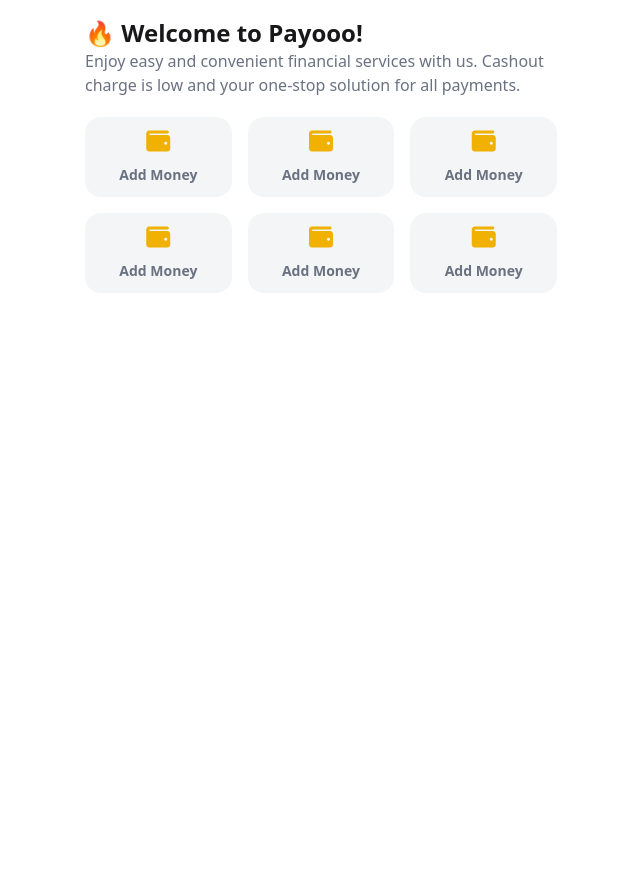
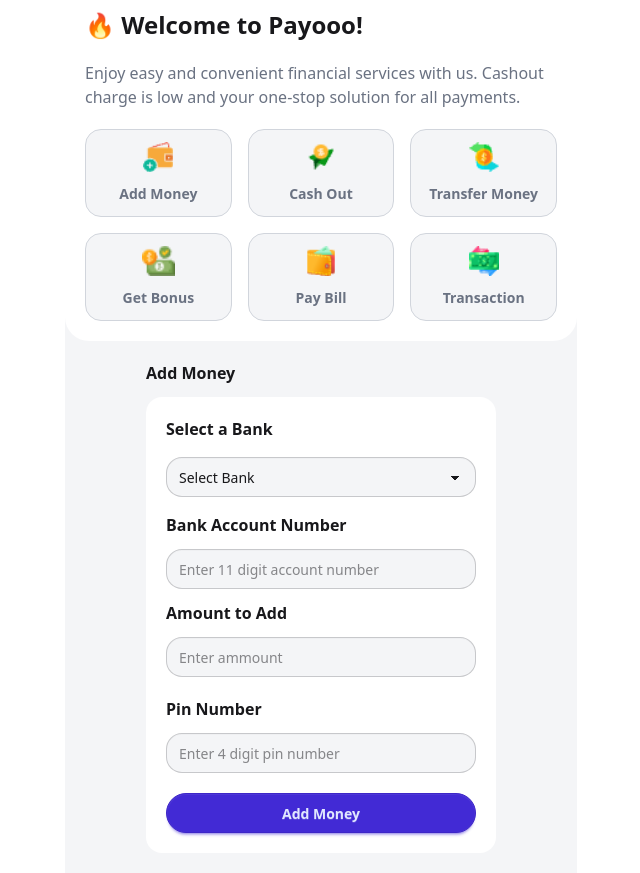
Before and after one commit to AH-Muzahid/payoo-mobile-banking-app, a plain HTML site: page home.html in a window 1280 px wide. Shown: the part 104-977 px from the top of the page, without its empty margins (319-959 px from the left). Before the commit the page ends 800 px from the top, so only its background shows below. Drawn offline with nearby package versions, Linux system fonts and the light colour scheme.

Commit message:
Add Monay Added

```diff
--- a/home.html
+++ b/home.html
@@ -15,9 +15,10 @@
       crossorigin="anonymous"
     ></script>
   </head>
-  <body class="max-w-lg mx-auto flex flex-col">
+  <body class="max-w-lg mx-auto flex flex-col  bg-[#f4f5f7]">
+    <div class=" bg-white rounded-b-3xl ">
       <nav
-      class="flex gap-10 justify-between items-center p-5 bg-[#FFFFFF] min-h-[80px] max-w-lg border-b border-gray-300"
+        class="flex gap-10 justify-between items-center px-5 py-4 bg-[#FFFFFF] min-h-[80px] max-w-lg border-b border-gray-300"
       >
         <div class="flex items-center gap-3">
           <img class="h-[50px]" src="./assets/Group.png" alt="" />
@@ -27,56 +28,135 @@
           </div>
         </div>
         <div>
-        <button class="btn rounded-xl px-[20px] py-[14px] mt-5 text-gray-700">
-          <i class="fa-solid fa-arrow-right-from-bracket rotate-180"></i>Log Out
+          <button
+            class="btn rounded-xl px-[20px] py-[14px] mt-5 text-gray-500 font-normal"
+          >
+            <i class="fa-solid fa-arrow-right-from-bracket rotate-180"></i>Log
+            Out
           </button>
         </div>
       </nav>
 
-    <div class="px-5 mt-5 gap-5">
+      <div class="px-5 mt-5 gap-5 flex flex-col">
         <h1 class="text-2xl font-bold">🔥 Welcome to Payooo!</h1>
         <p class="text-gray-500">
-        Enjoy easy and convenient financial services with us. Cashout charge is
-        low and your one-stop solution for all payments.
+          Enjoy easy and convenient financial services with us. Cashout charge
+          is low and your one-stop solution for all payments.
         </p>
       </div>
 
-    <div class="grid grid-cols-3 gap-4 p-5 max-w-lg ">
+      <div class="grid grid-cols-3 gap-4 p-5 max-w-lg">
         <div
-        class="flex flex-col gap-3 justify-center bg-[#F4F5F7] p-3 rounded-2xl"
+          class="flex flex-col gap-3 justify-center bg-[#F4F5F7] p-3 rounded-2xl border-gray-300 border"
         >
-        <i class="fa-solid fa-wallet text-2xl text-yellow-500 text-center"></i>
-        <p class="text-sm text-center font-semibold text-gray-500">Add Money</p>
+          <img src="./assets/wallet1.png" alt="" class="h-[30px] mx-auto" />
+          <p class="text-sm text-center font-semibold text-gray-500">
+            Add Money
+          </p>
         </div>
         <div
-        class="flex flex-col gap-3 justify-center bg-[#F4F5F7] p-3 rounded-2xl"
+          class="flex flex-col gap-3 justify-center bg-[#F4F5F7] p-3 rounded-2xl border-gray-300 border"
         >
-        <i class="fa-solid fa-wallet text-2xl text-yellow-500 text-center"></i>
-        <p class="text-sm text-center font-semibold text-gray-500">Add Money</p>
+          <img src="./assets/send1.png" alt="" class="h-[30px] mx-auto" />
+          <p class="text-sm text-center font-semibold text-gray-500">
+            Cash Out
+          </p>
         </div>
         <div
-        class="flex flex-col gap-3 justify-center bg-[#F4F5F7] p-3 rounded-2xl"
+          class="flex flex-col gap-3 justify-center bg-[#F4F5F7] p-3 rounded-2xl border-gray-300 border"
         >
-        <i class="fa-solid fa-wallet text-2xl text-yellow-500 text-center"></i>
-        <p class="text-sm text-center font-semibold text-gray-500">Add Money</p>
+          <img src="./assets/money1.png " alt="" class="h-[30px] mx-auto" />
+          <p class="text-sm text-center font-semibold text-gray-500">
+            Transfer Money
+          </p>
         </div>
         <div
-        class="flex flex-col gap-3 justify-center bg-[#F4F5F7] p-3 rounded-2xl"
+          class="flex flex-col gap-3 justify-center bg-[#F4F5F7] p-3 rounded-2xl border-gray-300 border"
         >
-        <i class="fa-solid fa-wallet text-2xl text-yellow-500 text-center"></i>
-        <p class="text-sm text-center font-semibold text-gray-500">Add Money</p>
+          <img src="./assets/bonus1.png" alt="" class="h-[30px] mx-auto" />
+          <p class="text-sm text-center font-semibold text-gray-500">
+            Get Bonus
+          </p>
         </div>
         <div
-        class="flex flex-col gap-3 justify-center bg-[#F4F5F7] p-3 rounded-2xl"
+          class="flex flex-col gap-3 justify-center bg-[#F4F5F7] p-3 rounded-2xl border-gray-300 border"
         >
-        <i class="fa-solid fa-wallet text-2xl text-yellow-500 text-center"></i>
-        <p class="text-sm text-center font-semibold text-gray-500">Add Money</p>
+          <img src="./assets/purse1.png" alt="" class="h-[30px] mx-auto" />
+          <p class="text-sm text-center font-semibold text-gray-500">
+            Pay Bill
+          </p>
         </div>
         <div
-        class="flex flex-col gap-3 justify-center bg-[#F4F5F7] p-3 rounded-2xl"
+          class="flex flex-col gap-3 justify-center bg-[#F4F5F7] p-3 rounded-2xl border-gray-300 border"
         >
-        <i class="fa-solid fa-wallet text-2xl text-yellow-500 text-center"></i>
-        <p class="text-sm text-center font-semibold text-gray-500">Add Money</p>
+          <img
+            src="./assets/transaction1.png"
+            alt=""
+            class="h-[30px] mx-auto"
+          />
+          <p class="text-sm text-center font-semibold text-gray-500 ">
+            Transaction
+          </p>
+        </div>
+      </div>
+    </div>
+
+    <div class="bg-[#F4F5F7] p-5 flex flex-col gap-5 mx-auto">
+      <div>
+        <h1 class="font-bold pb-3">Add Money</h1>
+        <form
+          class="bg-[#FFFFFF] rounded-2xl p-5 w-[350px] flex flex-col justify-center"
+          action=""
+        >
+          <div>
+            <fieldset class="fieldset">
+              <legend class="font-semibold text-[16px]">Select a Bank</legend>
+              <select class="select bg-[#F4F5F7] rounded-2xl input mt-3 w-full">
+                <option disabled selected class="font-semibold text-gray-300">Select Bank</option>
+                <option>Islami Bank</option>
+                <option>Datch Bangla Bank</option>
+                <option>Sonali Bank</option>
+                <option>Rupali Bank</option>
+              </select>
+            </fieldset>
+          </div>
+          <div class="mt-3">
+            <label class="font-semibold" for="">Bank Account Number</label>
+            <input
+              type="text"
+              placeholder="Enter 11 digit account number"
+              id="amount"
+              class="bg-[#F4F5F7] rounded-2xl input mt-3"
+            />
+          </div>
+          <div class="mt-3">
+            <label class="font-semibold" for="">Amount to Add</label>
+            <input
+              type="text"
+              placeholder="Enter ammount"
+              id="phn-number"
+              class="bg-[#F4F5F7] rounded-2xl input mt-3"
+            />
+          </div>
+          <div class="mt-5">
+            <label class="font-semibold" for="">Pin Number</label>
+            <input
+              type="text"
+              placeholder="Enter 4 digit pin number"
+              id="pin"
+              class="bg-[#F4F5F7] rounded-2xl input mt-3"
+            />
+          </div>
+          <button
+            type="button"
+            id="login-btn"
+            class="btn btn-primary rounded-3xl px-[20px] py-[14px] mt-5"
+            flex
+            a
+          >
+            Add Money
+          </button>
+        </form>
       </div>
     </div>
   </body>
```
Lines whose indentation alone changed are shown as unchanged.
